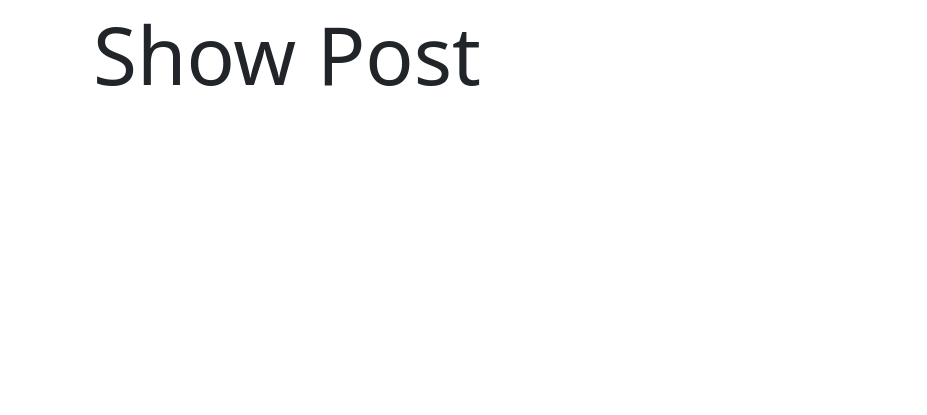
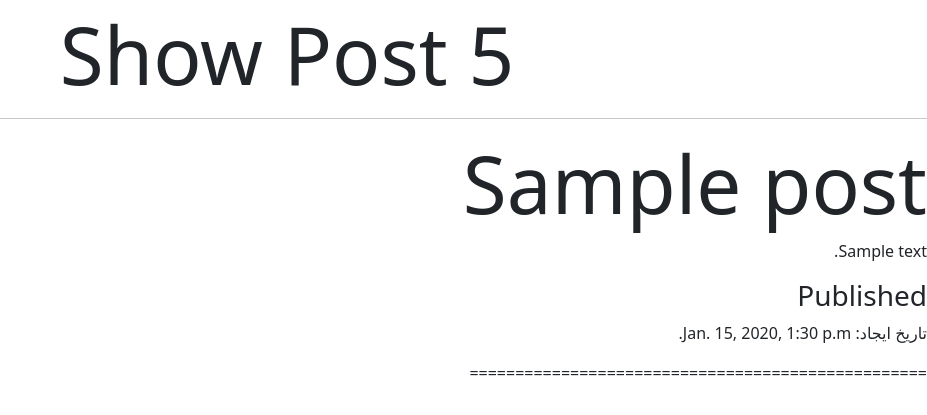
Before and after one commit to dryekta129999/class-17-7-1403, a Django app: page / in a window 1280 px wide. Shown: the part 50-465 px from the top of the page, without its empty margins (353-1280 px from the left). Run offline with Django 5.2, Linux system fonts and the light colour scheme; tables that the repository leaves empty hold one stand-in row (values such as "Sample post").

Commit message:
end of tutorial

```diff
--- a/post/views.py
+++ b/post/views.py
@@ -1,7 +1,14 @@
+from django.db.models.signals import post_save
+from django.shortcuts import render
+from post.models import Post
 
-from django.shortcuts import render
-from django.http import HttpResponse
-from django.template import loader
+
 # Create your views here.
 def show_post(request):
-    return render(request,'show_post.html')
+    posts=Post.objects.all()
+
+    # only filters status='Published'
+    # posts=Post.objects.filter(status='Published')
+
+
+    return render(request,'show_post.html',{'posts':posts})
--- a/templates/show_post.html
+++ b/templates/show_post.html
@@ -1,3 +1,4 @@
+{#{% extends "admin/base_site.html" %}#}
 {% extends '_base.html' %}
 
 {% block title %}
@@ -6,5 +7,29 @@
 
 
 {% block content %}
-	  <h1 class="display-1 text-center">Show Post</h1>
+
+
+           <h1 class="display-1 text-center">Show Post 5</h1>
+           <hr>
+
+
+
+                      {% for post in posts %}
+                       <h1 class="display-1">{{ post.title }}</h1>
+                       <p>{{ post.content }}</p>
+                       <h3>{{ post.status }}</h3>
+                       <p>تاریخ ایجاد: {{ post.created_at }}</p>
+                     {% endfor %}
+
+
+
+               <p>==================================================</p>
+
+
+
+
+
+
+
+
 {% endblock content %}
```
